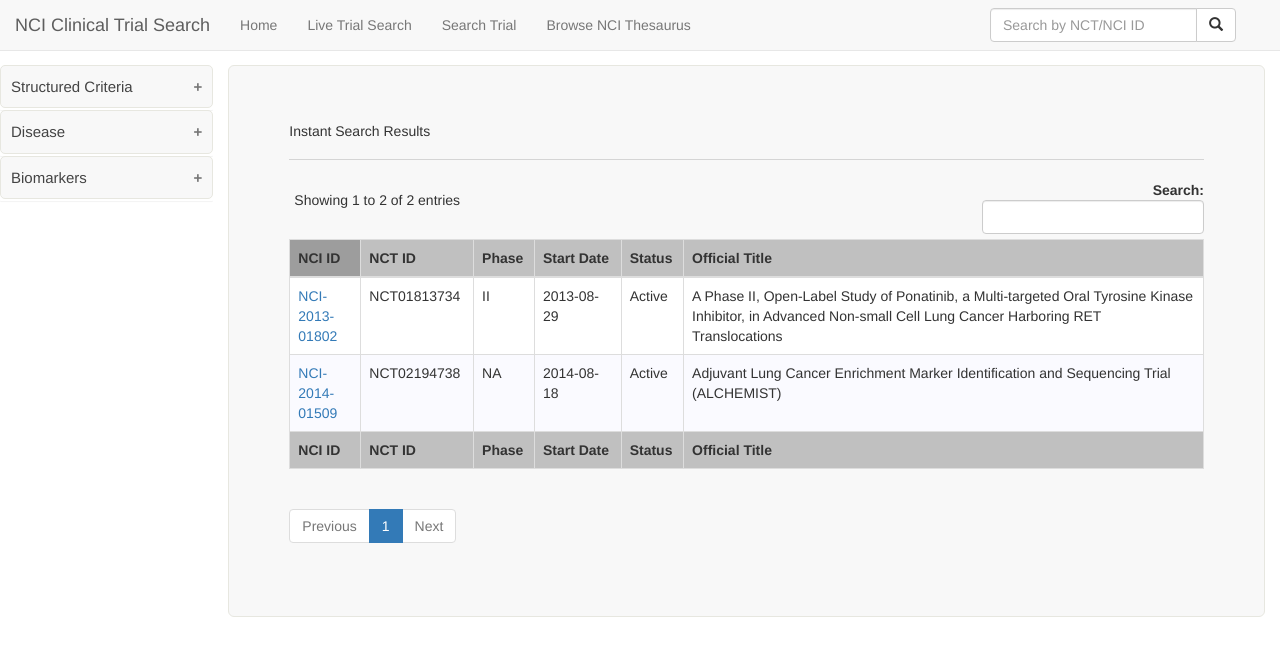
After one commit to hniedner/ctrp_rest_client, a Flask app: page /live_search in a window 1280 px wide. The commit adds this page. Shown: the top 656 px of the page. Run offline with Flask 2, Linux system fonts and the light colour scheme; some libraries are stand-ins or nearby versions.

Commit message:
unified styling, added live search page - incomplete as of now

```diff
--- a/ctrp_rest_client/static/css/style.css
+++ b/ctrp_rest_client/static/css/style.css
@@ -1,3 +1,119 @@
 body {
-    background: #F0F0F0;
+    padding-top: 65px;
 }
+
+@media (min-width: 767px) {
+    .affix, .affix-top {
+        position: fixed;
+    }
+}
+
+div.col-sm-2.left {
+    padding-bottom: 0px;
+    padding-left: 0px;
+    padding-right: 0px;
+    padding-top: 0px;
+}
+
+button.accordion {
+    background-color: #f8f8f8;
+    color: #444;
+    cursor: pointer;
+    padding: 10px;
+    width: 100%;
+    border: solid;
+    border-width: thin;
+    border-color: #e7e7e0;
+    border-radius: 5px;
+    text-align: left;
+    outline: none;
+    font-size: 15px;
+    transition: 0.4s;
+}
+
+button.accordion.active, button.accordion:hover {
+    background-color: #ddd;
+}
+
+button.accordion:after {
+    content: '\002B';
+    color: #777;
+    font-weight: bold;
+    float: right;
+    margin-left: 5px;
+}
+
+button.accordion.active:after {
+    content: "\2212";
+}
+
+div.panel {
+    margin: 0px;
+    padding: 0 18px;
+    background-color: white;
+    max-height: 0;
+    overflow: hidden;
+    transition: max-height 0.2s ease-out;
+}
+
+div.jumbotron {
+    background-color: #f8f8f8;
+    border: solid;
+    border-width: thin;
+    border-color: #e7e7e0;
+}
+
+/* Datatables additional formatting */
+
+th {
+    background-color: #c0c0c0;
+}
+
+th.sorting_asc {
+    background-color: #9d9d9d;
+}
+
+th.sorting_desc {
+    background-color: #9d9d9d;
+}
+
+.table-striped > tbody {
+    background-color: #fafaff;
+}
+
+.table-striped > tbody > tr:nth-of-type(odd) {
+    background-color: #fff;
+}
+
+/* Right align Search Filter Input Field for Datatable */
+.dataTables_filter {
+    width: 50%;
+    float: right;
+    text-align: right;
+}
+
+/* Search Filter Input Field for Datatable */
+input.form-control.input-sm {
+    margin-left: 5px;
+}
+
+/* Datatable info number of rec shown */
+div#datatable_info.dataTables_info {
+    padding-left: 5px;
+    padding-top: 10px;
+    padding-bottom: 10px;
+}
+
+/* iFrame voodoo */
+iframe {
+    background-color: #fff;
+    width: 100%;
+    height: 800px;
+}
+
+fieldset, legend {
+    margin: 0;
+    padding: 0;
+    width: 100%;
+    height: 100%;
+}
--- a/ctrp_rest_client/templates/base.html
+++ b/ctrp_rest_client/templates/base.html
@@ -38,7 +38,7 @@ for an overview. #}
 
 {# Finally, round things out with navigation #}
 {% block navbar %}
-<nav class="navbar navbar-default" role="navigation">
+<nav class="navbar navbar-default navbar-fixed-top" role="navigation">
     <!-- Brand and toggle get grouped for better mobile display -->
     <div class="navbar-header">
         <button type="button" class="navbar-toggle" data-toggle="collapse" data-target="#bs-example-navbar-collapse-1">
@@ -54,15 +54,15 @@ for an overview. #}
     <div class="collapse navbar-collapse" id="bs-example-navbar-collapse-1">
         <ul class="nav navbar-nav">
             <li><a href="/">Home</a></li>
+            <li><a href="/live_search">Live Trial Search</a></li>
             <li><a href="/search">Search Trial</a></li>
-            <li><a href="/tree">Browse Tree</a></li>
+            <li><a href="/tree">Browse NCI Thesaurus</a></li>
         </ul>
         <div class="nav navbar-nav navbar-right col-sm-3 col-md-3">
             <form class="navbar-form" method=post action="{{ url_for('find_trial') }}">
-                <span>Find Trial &nbsp;</span>
                 <div class="input-group">
                     <input id="trial_id" name="trial_id" type="text" class="form-control"
-                           placeholder="Enter NCT or NCI ID">
+                           placeholder="Search by NCT/NCI ID">
                     <div class="input-group-btn">
                         <button id="submit" name="submit" type="submit" class="btn btn-default">
                             <i class="glyphicon glyphicon-search"></i>
--- a/ctrp_rest_client/templates/display_trial.html
+++ b/ctrp_rest_client/templates/display_trial.html
@@ -6,6 +6,7 @@ Clinical Trial
 
 {% block content %}
 <div class="container">
+    <div class="jumbotron">
         {%- with messages = get_flashed_messages(with_categories=True) %}
         {%- if messages %}
         <div class="row">
@@ -242,4 +243,5 @@ Clinical Trial
             </table>
         </div>
     </div>
+</div>
 {%- endblock %}
--- /dev/null
+++ b/ctrp_rest_client/templates/live_search.html
@@ -0,0 +1,140 @@
+{% import "bootstrap/wtf.html" as wtf %}
+
+{%- extends "base.html" %}
+
+{% block title %}
+Clinical Trial Excursions
+{% endblock %}
+
+{% block content %}
+<!-- Content -->
+<div class="container-fluid">
+    <div class="row">
+        <div class="col-sm-2 left">
+            <button class="accordion">Structured Criteria</button>
+            <div class="panel">
+                <p>Lorem ipsum dolor sit amet, consectetur adipisicing elit, sed do eiusmod tempor incididunt ut labore
+                    et dolore magna aliqua. Ut enim ad minim veniam, quis nostrud exercitation ullamco laboris nisi ut
+                    aliquip ex ea commodo consequat.
+                </p>
+                <p>Lorem ipsum dolor sit amet, consectetur adipisicing elit, sed do eiusmod tempor incididunt ut labore
+                    et dolore magna aliqua. Ut enim ad minim veniam, quis nostrud exercitation ullamco laboris nisi ut
+                    aliquip ex ea commodo consequat.
+                </p>
+            </div>
+
+            <button class="accordion">Disease</button>
+            <div class="panel">
+                <p>Lorem ipsum dolor sit amet, consectetur adipisicing elit, sed do eiusmod tempor incididunt ut labore
+                    et dolore magna aliqua. Ut enim ad minim veniam, quis nostrud exercitation ullamco laboris nisi ut
+                    aliquip ex ea commodo consequat.
+                </p>
+            </div>
+
+            <button class="accordion">Biomarkers</button>
+            <div class="panel">
+                <p>Lorem ipsum dolor sit amet, consectetur adipisicing elit, sed do eiusmod tempor incididunt ut labore
+                    et dolore magna aliqua. Ut enim ad minim veniam, quis nostrud exercitation ullamco laboris nisi ut
+                    aliquip ex ea commodo consequat.
+                </p>
+            </div>
+        </div>
+        <div class="col-sm-10">
+            <div class="jumbotron">
+                <h5>Instant Search Results</h5>
+                <hr/>
+                <table id="datatable" class="table table-striped table-bordered" cellspacing="0" width="100%">
+                    <thead>
+                    <tr>
+                        <th>NCI&nbsp;ID</th>
+                        <th>NCT&nbsp;ID</th>
+                        <th>Phase</th>
+                        <th>Start&nbsp;Date</th>
+                        <th>Status</th>
+                        <th>Official Title</th>
+                    </tr>
+                    </thead>
+                    <tfoot>
+                    <tr>
+                        <th>NCI&nbsp;ID</th>
+                        <th>NCT&nbsp;ID</th>
+                        <th>Phase</th>
+                        <th>Start&nbsp;Date</th>
+                        <th>Status</th>
+                        <th>Official Title</th>
+                    </tr>
+                    </tfoot>
+                    <tbody>
+                    <tr>
+                        <td><a href="{{ url_for('display_trial', trial_id='NCI-2014-01509') }}">NCI-2014-01509</a></td>
+                        <td>NCT02194738</td>
+                        <td>NA</td>
+                        <td>2014-08-18</td>
+                        <td>Active</td>
+                        <td>Adjuvant Lung Cancer Enrichment Marker Identification and Sequencing Trial (ALCHEMIST)</td>
+                    </tr>
+                    <tr>
+                        <td><a href="{{ url_for('display_trial', trial_id='NCI-2013-01802') }}">NCI-2013-01802</a></td>
+                        <td>NCT01813734</td>
+                        <td>II</td>
+                        <td>2013-08-29</td>
+                        <td>Active</td>
+                        <td>A Phase II, Open-Label Study of Ponatinib, a Multi-targeted Oral Tyrosine Kinase Inhibitor,
+                            in Advanced Non-small Cell Lung Cancer Harboring RET Translocations</td>
+                    </tr>
+                    </tbody>
+                </table>
+            </div>
+        </div>
+    </div>
+</div>
+
+{% endblock %}
+{% block scripts %}
+{{super()}}
+<script src="https://code.jquery.com/jquery-1.12.4.js"></script>
+<script src="https://cdn.datatables.net/1.10.13/js/jquery.dataTables.min.js"></script>
+<script src="https://cdn.datatables.net/1.10.13/js/dataTables.bootstrap.min.js"></script>
+<script src="https://cdn.datatables.net/buttons/1.2.4/js/dataTables.buttons.min.js"></script>
+<script src="https://cdn.datatables.net/buttons/1.2.4/js/buttons.bootstrap.min.js"></script>
+<script src="https://cdnjs.cloudflare.com/ajax/libs/jszip/2.5.0/jszip.min.js"></script>
+<script src="https://cdn.rawgit.com/bpampuch/pdfmake/0.1.18/build/pdfmake.min.js"></script>
+<script src="https://cdn.rawgit.com/bpampuch/pdfmake/0.1.18/build/vfs_fonts.js"></script>
+<script src="https://cdn.datatables.net/buttons/1.2.4/js/buttons.html5.min.js"></script>
+<script src="https://cdn.datatables.net/buttons/1.2.4/js/buttons.print.min.js"></script>
+<script src="https://cdn.datatables.net/buttons/1.2.4/js/buttons.colVis.min.js"></script>
+
+<script>
+
+    $(document).ready(function () {
+        $('#datatable').DataTable({
+            dom: 'Bfirtp',
+            buttons: [
+                {
+                    extend: 'copyHtml5'
+                },
+                'excelHtml5',
+                'csvHtml5',
+                'pdfHtml5'
+            ]
+        });
+    });
+</script>
+
+<script>
+    var acc = document.getElementsByClassName("accordion");
+    var i;
+
+    for (i = 0; i < acc.length; i++) {
+        acc[i].onclick = function () {
+            this.classList.toggle("active");
+            var panel = this.nextElementSibling;
+            if (panel.style.maxHeight) {
+                panel.style.maxHeight = null;
+            } else {
+                panel.style.maxHeight = panel.scrollHeight + "px";
+            }
+        }
+    }
+</script>
+{% endblock %}
--- a/ctrp_rest_client/views.py
+++ b/ctrp_rest_client/views.py
@@ -11,6 +11,12 @@ from ctrp_rest_client.forms import TrialSearchForm
 def home():
     # Render template
     return render_template('home.html')
+
+
+@app.route('/live_search')
+def test():
+    # Render template
+    return render_template('live_search.html')
 
 
 # tree
```
Also changed, not shown: ctrp_rest_client/templates/display_results.html (+8 -8 lines), ctrp_rest_client/templates/home.html (+8 -2 lines), ctrp_rest_client/templates/search_form.html (+8 -3 lines), ctrp_rest_client/templates/tree.html (+16 -13 lines). Lines whose indentation alone changed are shown as unchanged.
